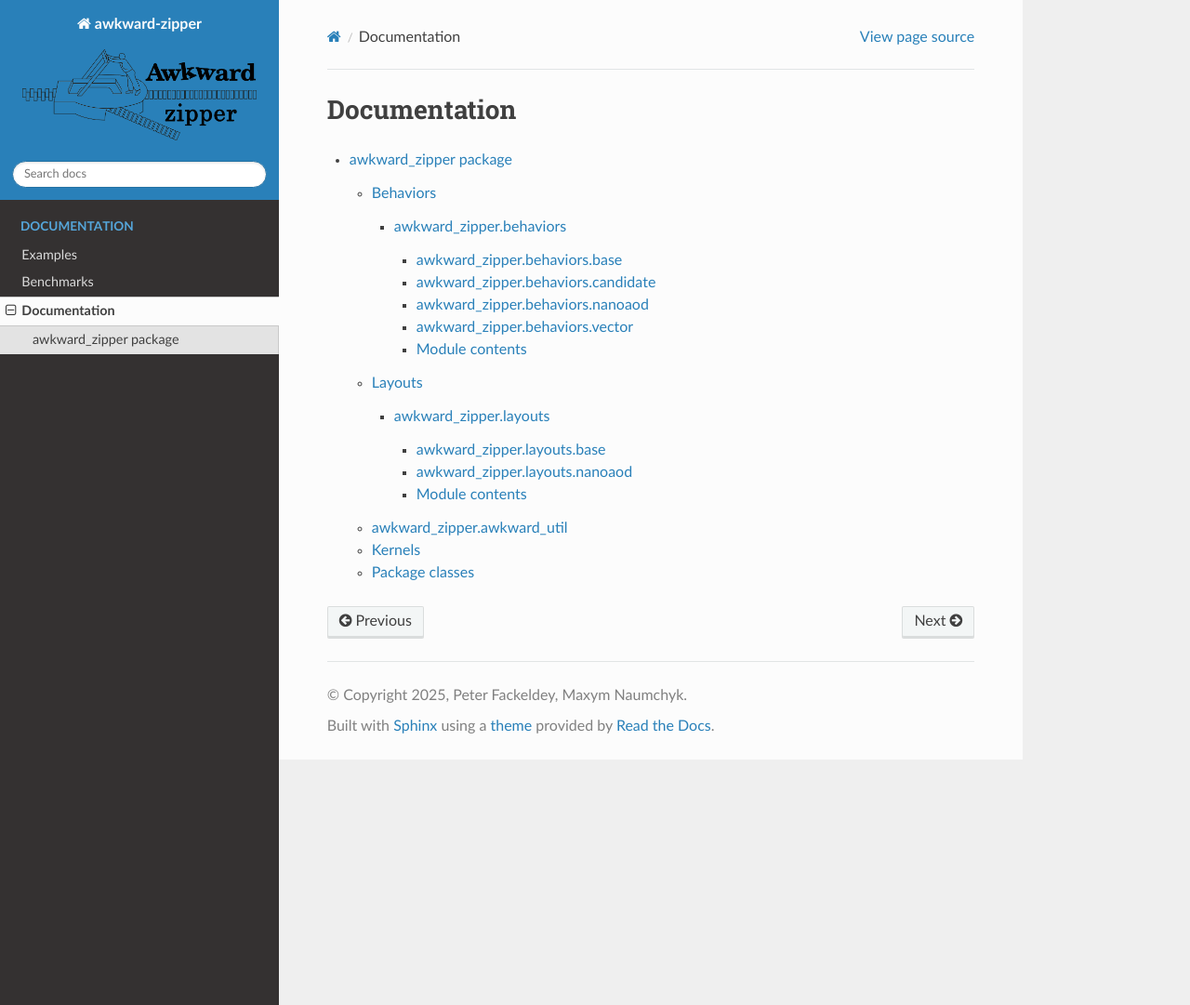
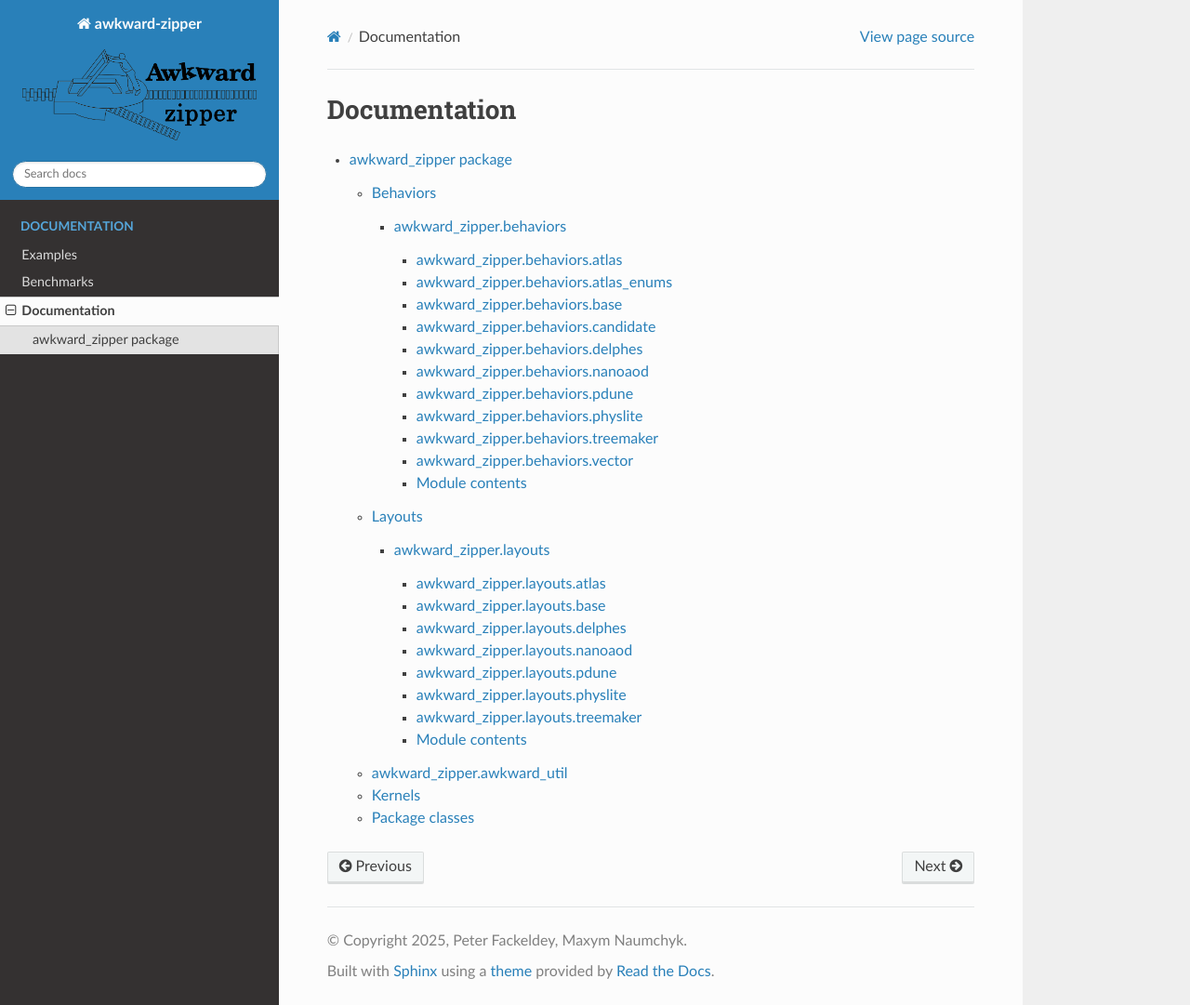
Before and after one commit to maxymnaumchyk/awkward-zipper, a Sphinx documentation site: the page built from docs/modules.rst, in a window 1280 px wide and 1081 px high. Shown: the whole window at 93% size. Built offline with Sphinx 7.4.7 and the Read the Docs theme 3.1.0, drawn with Linux system fonts in a browser that asks for light colours.

Commit message:
docs: list the new layout and behavior modules in the API reference

```diff
--- a/docs/awkward_zipper.behaviors.rst
+++ b/docs/awkward_zipper.behaviors.rst
@@ -2,8 +2,24 @@ awkward\_zipper.behaviors
 =================================
 
 
+awkward\_zipper.behaviors.atlas
+-------------------------------------------
+
+.. automodule:: awkward_zipper.behaviors.atlas
+   :members:
+   :show-inheritance:
+   :undoc-members:
+
+awkward\_zipper.behaviors.atlas_enums
+-------------------------------------------------
+
+.. automodule:: awkward_zipper.behaviors.atlas_enums
+   :members:
+   :show-inheritance:
+   :undoc-members:
+
 awkward\_zipper.behaviors.base
--------------------------------------
+------------------------------------------
 
 .. automodule:: awkward_zipper.behaviors.base
    :members:
@@ -11,23 +27,55 @@ awkward\_zipper.behaviors.base
    :undoc-members:
 
 awkward\_zipper.behaviors.candidate
-------------------------------------------
+-----------------------------------------------
 
 .. automodule:: awkward_zipper.behaviors.candidate
    :members:
    :show-inheritance:
    :undoc-members:
 
+awkward\_zipper.behaviors.delphes
+---------------------------------------------
+
+.. automodule:: awkward_zipper.behaviors.delphes
+   :members:
+   :show-inheritance:
+   :undoc-members:
+
 awkward\_zipper.behaviors.nanoaod
-----------------------------------------
+---------------------------------------------
 
 .. automodule:: awkward_zipper.behaviors.nanoaod
    :members:
    :show-inheritance:
    :undoc-members:
 
+awkward\_zipper.behaviors.pdune
+-------------------------------------------
+
+.. automodule:: awkward_zipper.behaviors.pdune
+   :members:
+   :show-inheritance:
+   :undoc-members:
+
+awkward\_zipper.behaviors.physlite
+----------------------------------------------
+
+.. automodule:: awkward_zipper.behaviors.physlite
+   :members:
+   :show-inheritance:
+   :undoc-members:
+
+awkward\_zipper.behaviors.treemaker
+-----------------------------------------------
+
+.. automodule:: awkward_zipper.behaviors.treemaker
+   :members:
+   :show-inheritance:
+   :undoc-members:
+
 awkward\_zipper.behaviors.vector
----------------------------------------
+--------------------------------------------
 
 .. automodule:: awkward_zipper.behaviors.vector
    :members:
--- a/docs/awkward_zipper.layouts.rst
+++ b/docs/awkward_zipper.layouts.rst
@@ -2,18 +2,58 @@ awkward\_zipper.layouts
 ===============================
 
 
+awkward\_zipper.layouts.atlas
+-----------------------------------------
+
+.. automodule:: awkward_zipper.layouts.atlas
+   :members:
+   :show-inheritance:
+   :undoc-members:
+
 awkward\_zipper.layouts.base
------------------------------------
+----------------------------------------
 
 .. automodule:: awkward_zipper.layouts.base
    :members:
    :show-inheritance:
    :undoc-members:
 
+awkward\_zipper.layouts.delphes
+-------------------------------------------
+
+.. automodule:: awkward_zipper.layouts.delphes
+   :members:
+   :show-inheritance:
+   :undoc-members:
+
 awkward\_zipper.layouts.nanoaod
---------------------------------------
+-------------------------------------------
 
 .. automodule:: awkward_zipper.layouts.nanoaod
+   :members:
+   :show-inheritance:
+   :undoc-members:
+
+awkward\_zipper.layouts.pdune
+-----------------------------------------
+
+.. automodule:: awkward_zipper.layouts.pdune
+   :members:
+   :show-inheritance:
+   :undoc-members:
+
+awkward\_zipper.layouts.physlite
+--------------------------------------------
+
+.. automodule:: awkward_zipper.layouts.physlite
+   :members:
+   :show-inheritance:
+   :undoc-members:
+
+awkward\_zipper.layouts.treemaker
+---------------------------------------------
+
+.. automodule:: awkward_zipper.layouts.treemaker
    :members:
    :show-inheritance:
    :undoc-members:
```
